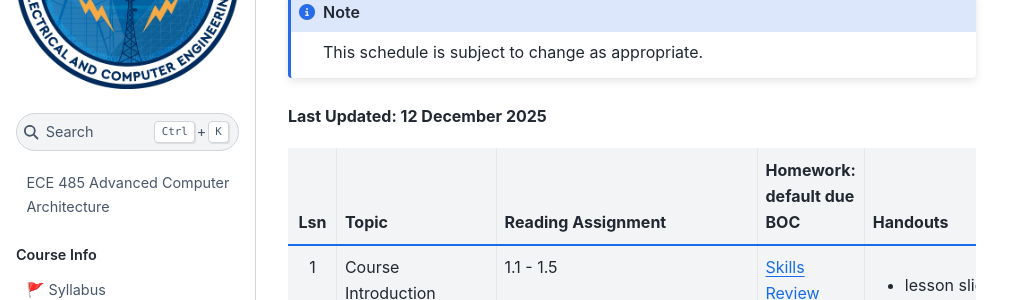
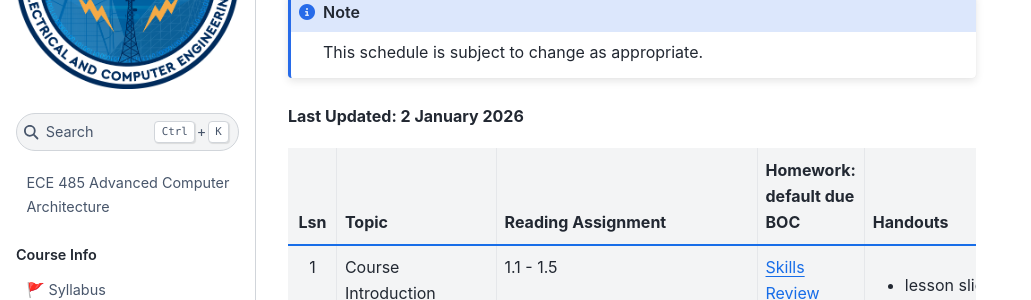
Before and after one commit to USAFA-ECE/ece485, a Jupyter Book: the page built from book/schedule.md, in a window 1280 px wide and 900 px high. Shown: the part 150-450 px from the top of the window, without its empty margins (0-1031 px from the left). Built offline with Jupyter Book 1.0.4 settings and Sphinx 7.4.7 and the Sphinx Book theme 1.1.4, drawn with Linux system fonts in a browser that asks for light colours.

Commit message:
Update schedule.md

````diff
--- a/book/schedule.md
+++ b/book/schedule.md
@@ -3,7 +3,7 @@
 ```{note}
 This schedule is subject to change as appropriate.
 ```
-**Last Updated: 12 December 2025**
+**Last Updated: 2 January 2026**
 
 
 | Lsn    | Topic                                               | Reading Assignment   | Homework: default due BOC        | Handouts             |
````
